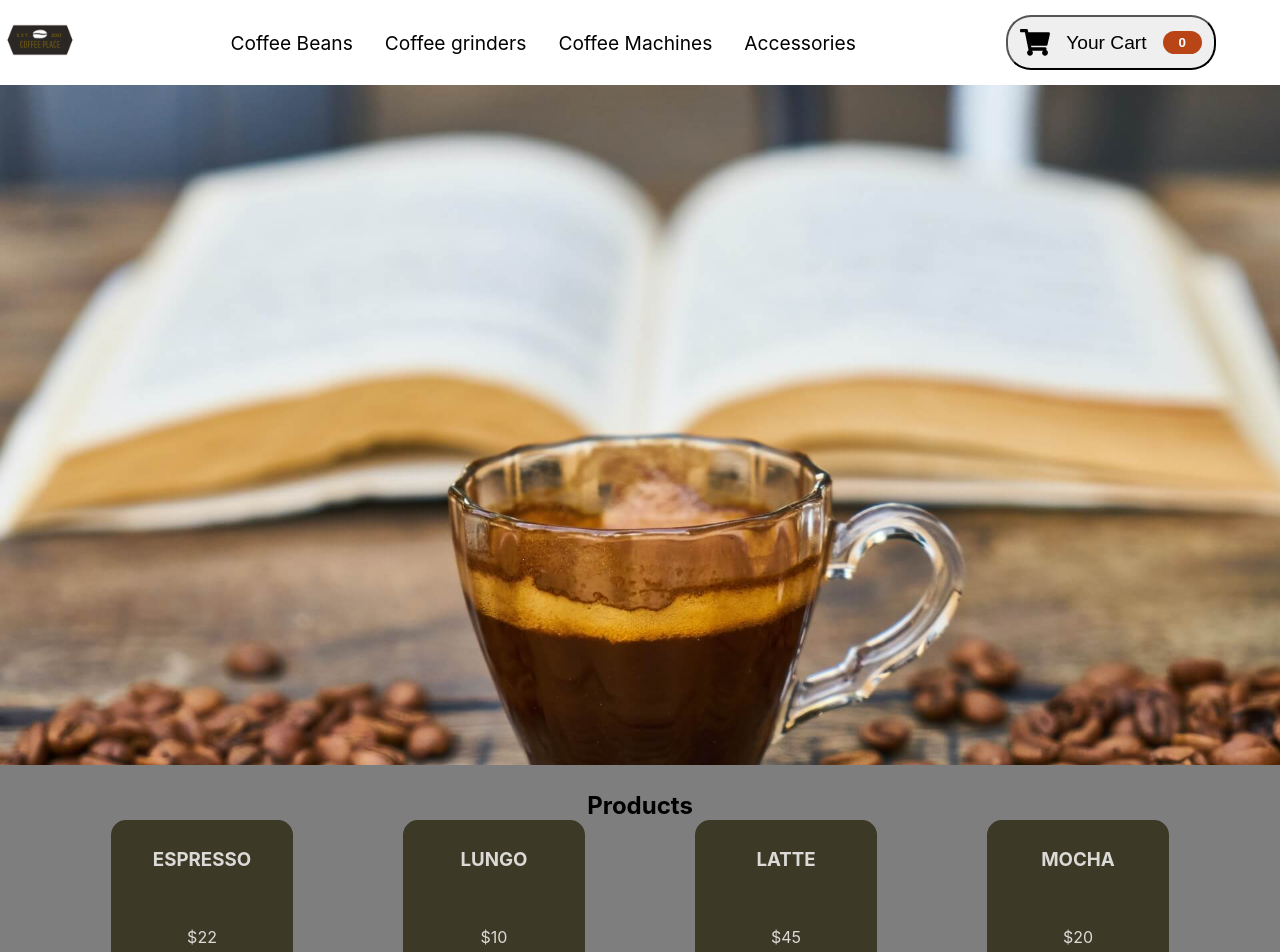
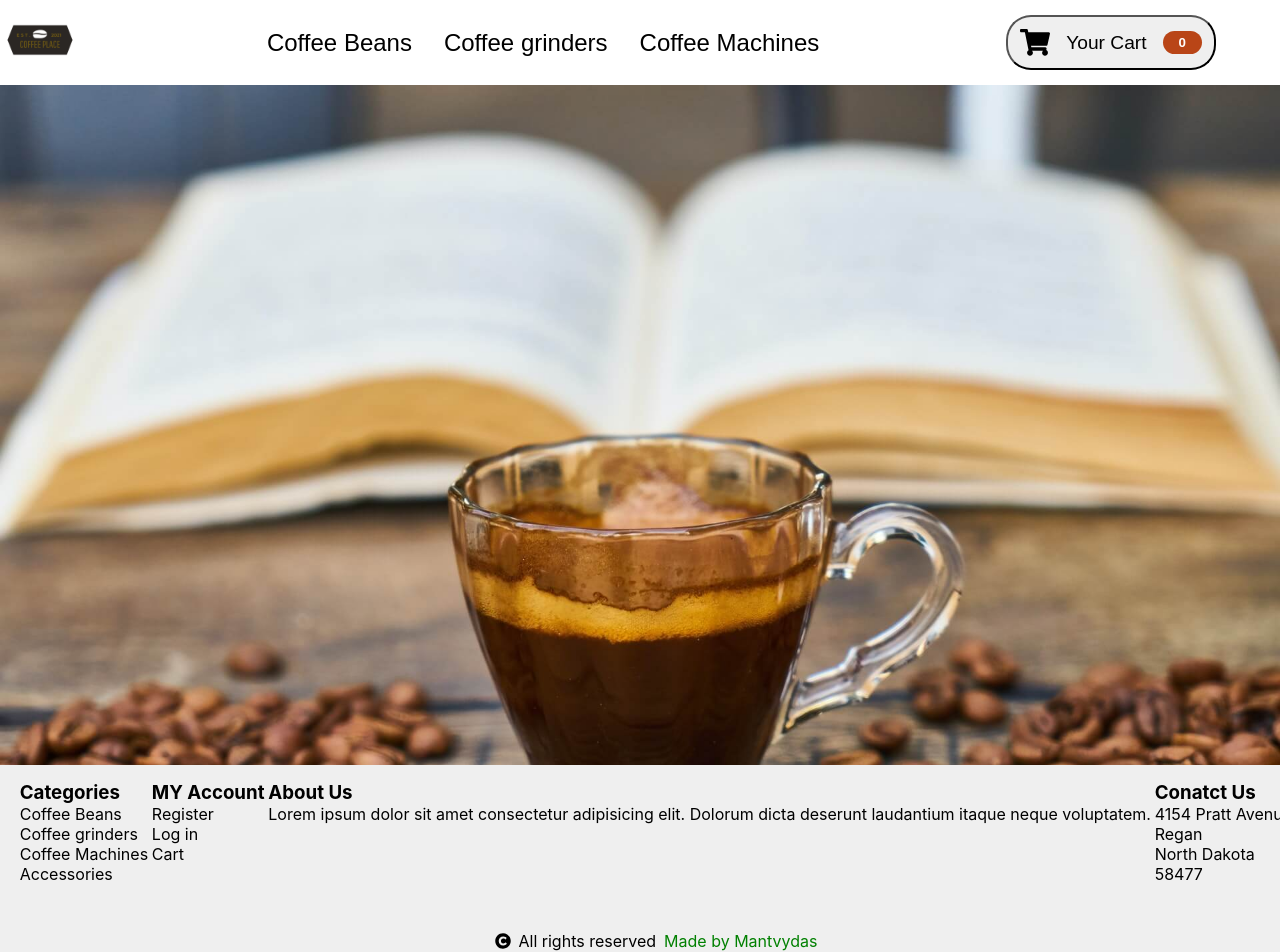
Before and after one commit to Mancefas/react-e-commerce, a React (Create React App) app: page / in a window 1280 px wide. Shown: the top 952 px of the page. Built offline with nearby package versions, Linux system fonts and the light colour scheme.

Commit message:
Btns on header sort merch, display on landing img

```diff
--- a/src/App.js
+++ b/src/App.js
@@ -11,6 +11,17 @@ import data from "./Merch/data";
 
 function App() {
   const [cartIsShown, setCartIsShown] = useState(false);
+
+  const [dataSorted, setDataSorted] = useState([]);
+
+  const sortMerch = (type) => {
+    const sorted = [...products].filter((item) => item.categorie === type);
+    setDataSorted(sorted);
+  };
+
+  const clickedLogo = () => {
+    setDataSorted([]);
+  };
 
   const [cartItems, setCartItems] = useState([]);
   const { products } = data;
@@ -64,9 +75,13 @@ function App() {
         onAdd={onAdd}
         products={products}
         cartItems={cartItems}
+        sortMerch={sortMerch}
+        clickedLogo={clickedLogo}
       />
-      <LandingPage />
-      <Products onAdd={onAdd} products={products} />
+      {dataSorted.length === 0 && <LandingPage />}
+      {dataSorted.length !== 0 && (
+        <Products onAdd={onAdd} products={dataSorted} />
+      )}
       <Footer />
     </CartProvider>
   );
--- a/src/Components/Cart/Cart.js
+++ b/src/Components/Cart/Cart.js
@@ -38,21 +38,12 @@ function Cart(props) {
               <div className={classes.item_qty} key={item.id}>
                 <div className={classes.total}>{item.name.toUpperCase()}</div>
                 <h3>{item.qty}</h3>
-                <div>
-                  <button
-                    className={classes.btn}
-                    onClick={() => onRemove(item)}
-                    className="remove"
-                  >
-                    {" "}
+                <div className={classes.addRemove}>
+                  <button onClick={() => onAdd(item)} className="add">
+                    <FontAwesomeIcon icon={faPlusCircle}></FontAwesomeIcon>
+                  </button>
+                  <button onClick={() => onRemove(item)} className="remove">
                     <FontAwesomeIcon icon={faMinusCircle}></FontAwesomeIcon>
-                  </button>{" "}
-                  <button
-                    className={classes.btn}
-                    onClick={() => onAdd(item)}
-                    className="add"
-                  >
-                    <FontAwesomeIcon icon={faPlusCircle}></FontAwesomeIcon>
                   </button>
                 </div>
               </div>
--- a/src/Components/Cart/Cart.module.css
+++ b/src/Components/Cart/Cart.module.css
@@ -69,3 +69,8 @@
   background-color: #8a2b06;
   color: white;
 }
+
+.addRemove button {
+  padding-right: 0.2rem;
+  background-color: #fef9f5;
+}
--- a/src/Components/Cart/HeaderCart.js
+++ b/src/Components/Cart/HeaderCart.js
@@ -1,5 +1,5 @@
-import { useContext } from "react";
-import CartContext from "../../store/cart-context";
+// import { useContext } from "react";
+// import CartContext from "../../store/cart-context";
 import "./HeaderCart.css";
 import { FontAwesomeIcon } from "@fortawesome/react-fontawesome";
 import { faShoppingCart } from "@fortawesome/free-solid-svg-icons";
--- a/src/Components/NavBar.css
+++ b/src/Components/NavBar.css
@@ -16,7 +16,14 @@
   list-style: none;
 }
 
-img {
+.nav img {
   height: 5rem;
   width: auto;
 }
+
+.nav ul button {
+  font-size: 1.5rem;
+  border: none;
+  background-color: #ffffff;
+  cursor: pointer;
+}
--- a/src/Components/NavBar.js
+++ b/src/Components/NavBar.js
@@ -1,20 +1,50 @@
-import React from "react";
+import React, { useDebugValue } from "react";
 import coffeeLogo from "../coffeeLogo.png";
 import HeaderCart from "./Cart/HeaderCart";
 
 import "./NavBar.css";
 
+// 1. each button has own Value - done
+// 2. when pressed array is sorted by that value - done
+// 3. render new array instead of picture
+
 function NavBar(props) {
   return (
     <header className="nav">
-      <div className="logo">
+      <div className="logo" onClick={props.clickedLogo}>
         <img src={coffeeLogo} alt="logo"></img>
       </div>
       <ul>
-        <li>Coffee Beans</li>
-        <li>Coffee grinders</li>
-        <li>Coffee Machines</li>
-        <li>Accessories</li>
+        <li>
+          <button
+            value="beans"
+            onClick={(e) => props.sortMerch(e.target.value)}
+          >
+            Coffee Beans
+          </button>
+        </li>
+
+        <li>
+          <button
+            value="grinders"
+            onClick={(e) => props.sortMerch(e.target.value)}
+          >
+            Coffee grinders
+          </button>
+        </li>
+
+        <li>
+          <button
+            value="machines"
+            onClick={(e) => props.sortMerch(e.target.value)}
+          >
+            Coffee Machines
+          </button>
+        </li>
+
+        {/* <li>
+          <button value="accessories">Accessories</button>
+        </li> */}
       </ul>
       <HeaderCart
         onClicked={props.onClicked}
--- a/src/Components/Products/Products.module.css
+++ b/src/Components/Products/Products.module.css
@@ -1,7 +1,11 @@
 .section {
-  background-color: rgb(126, 126, 126);
-  height: fit-content;
+  background-color: #ffffff;
+  height: 85vh;
+  width: 100vw;
   padding: 2% 0%;
+  background-image: url(../../shop.jpg);
+  background-repeat: no-repeat;
+  background-size: cover;
 }
 
 .section h2 {
--- a/src/Components/Products/productItem.module.css
+++ b/src/Components/Products/productItem.module.css
@@ -3,7 +3,7 @@
   flex-direction: column;
   height: 33vh;
   width: 66%;
-  background-color: #3d3927;
+  background-color: #2e2e36;
   color: rgba(255, 255, 255, 0.815);
   text-align: center;
   align-content: space-around;
@@ -23,7 +23,7 @@
 
 .item button:hover,
 .item button:active {
-  background-color: rgba(255, 255, 255, 0.76);
+  background-color: #feffff;
   border-color: #5a1a01;
   color: #116158;
 }
--- a/src/Merch/data.js
+++ b/src/Merch/data.js
@@ -5,36 +5,42 @@ const data = {
       name: "Espresso",
       description: "Strongest espresso coffe beans that you ever tried",
       price: 22,
+      categorie: "beans",
     },
     {
       id: 2,
       name: "Lungo",
       description: "Longest lungo coffe beans that you ever tried",
       price: 10,
+      categorie: "beans",
     },
     {
       id: 3,
       name: "Latte",
       description: "Milkiest latte coffe beans that you ever tried",
       price: 45,
+      categorie: "beans",
     },
     {
       id: 4,
       name: "MOCHA",
       description: "Most cholocate coffe beans that you ever tried",
       price: 20,
+      categorie: "beans",
     },
     {
       id: 5,
       name: "CAPPUCCINO",
       description: "Tasties cappuccino coffe beans that you ever tried",
       price: 16,
+      categorie: "beans",
     },
     {
       id: 6,
       name: "Cold brew",
       description: "Coffee beans specialy made for cold brew coffee",
       price: 12,
+      categorie: "beans",
     },
     {
       id: 11,
@@ -42,6 +48,7 @@ const data = {
       description:
         " It produced very even coffee grounds that could be used for espresso, cold brew, and everything in between.",
       price: 150,
+      categorie: "grinders",
     },
     {
       id: 22,
@@ -49,6 +56,7 @@ const data = {
       description:
         "The finest grinds well for espresso, the medium for drip and pour over, while the coarsest is perfect for cold brew and French press.",
       price: 180,
+      categorie: "grinders",
     },
     {
       id: 33,
@@ -56,6 +64,7 @@ const data = {
       description:
         "KRUPS Silent Vortex Electric Grinder was the quietest grinder",
       price: 245,
+      categorie: "grinders",
     },
     {
       id: 44,
@@ -63,6 +72,7 @@ const data = {
       description:
         "It features 16 grind settings, each of which is easy to select with clearly labeled markings.",
       price: 2020,
+      categorie: "grinders",
     },
     {
       id: 55,
@@ -70,6 +80,7 @@ const data = {
       description:
         "for those looking for the absolute quietest way to grind coffee, a manual coffee grinder is your best bet.",
       price: 29.99,
+      categorie: "grinders",
     },
     {
       id: 111,
@@ -77,6 +88,7 @@ const data = {
       description:
         "Breville will have you expertly extracting rich black espresso with the perfect crema in no time.",
       price: 349.99,
+      categorie: "grinders",
     },
     {
       id: 222,
@@ -84,6 +96,7 @@ const data = {
       description:
         "If you like to be more involved with your coffee making, you can be your own favourite barista with the numerous features.",
       price: 200,
+      categorie: "machines",
     },
     {
       id: 333,
@@ -91,6 +104,7 @@ const data = {
       description:
         "Is there anything more pleasing than the aroma of freshly ground coffee beans? ",
       price: 125,
+      categorie: "machines",
     },
     {
       id: 444,
@@ -98,6 +112,7 @@ const data = {
       description:
         "In spite of its somewhat homunculus stature, the Nespresso Essenza nonetheless offers sizable features.",
       price: 75.55,
+      categorie: "machines",
     },
     {
       id: 555,
@@ -105,6 +120,7 @@ const data = {
       description:
         "While appearances can be deceptive, the Nescafé coffee maker has style and substance in equal parts.",
       price: 70.99,
+      categorie: "machines",
     },
   ],
 };
```
